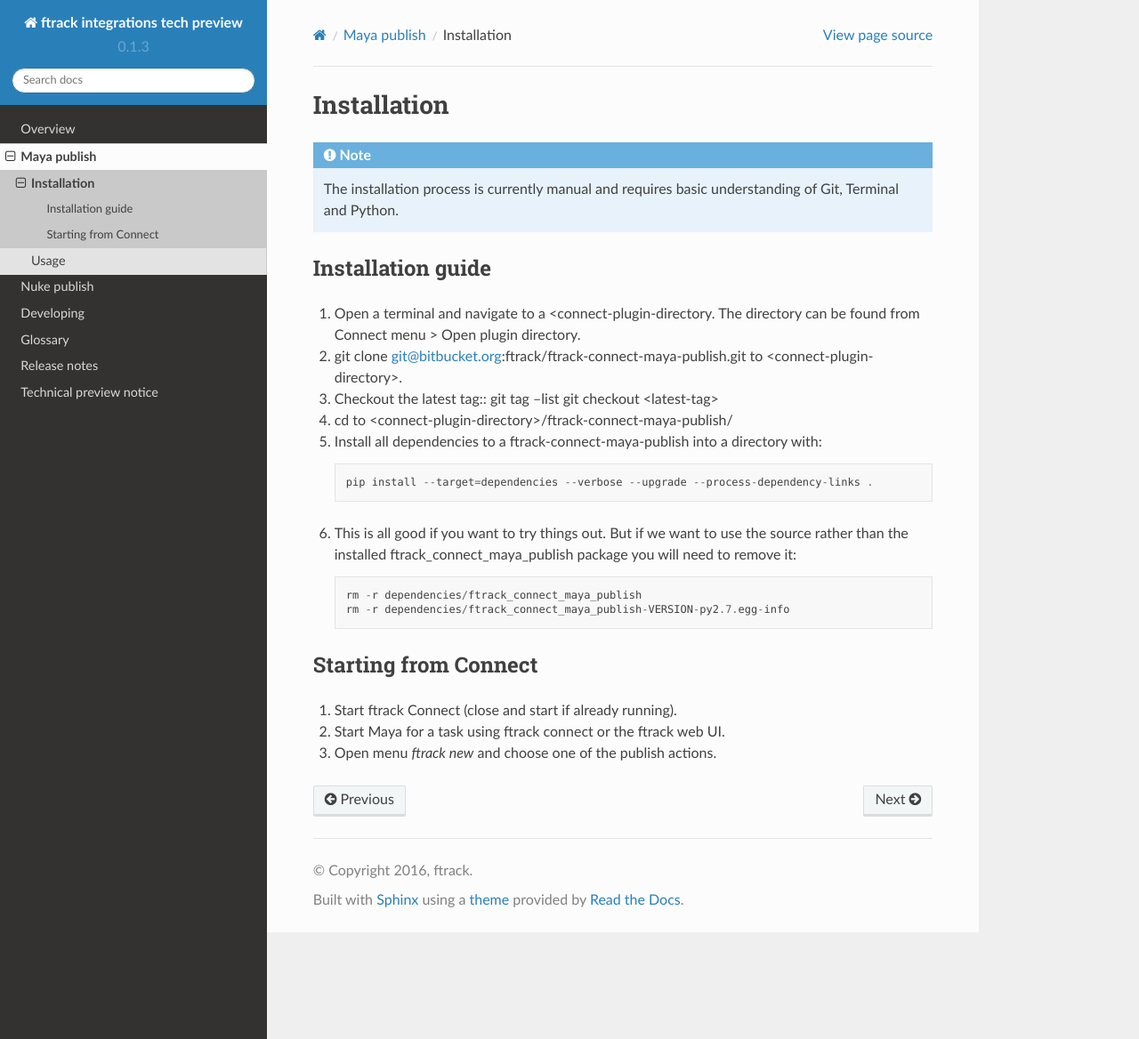
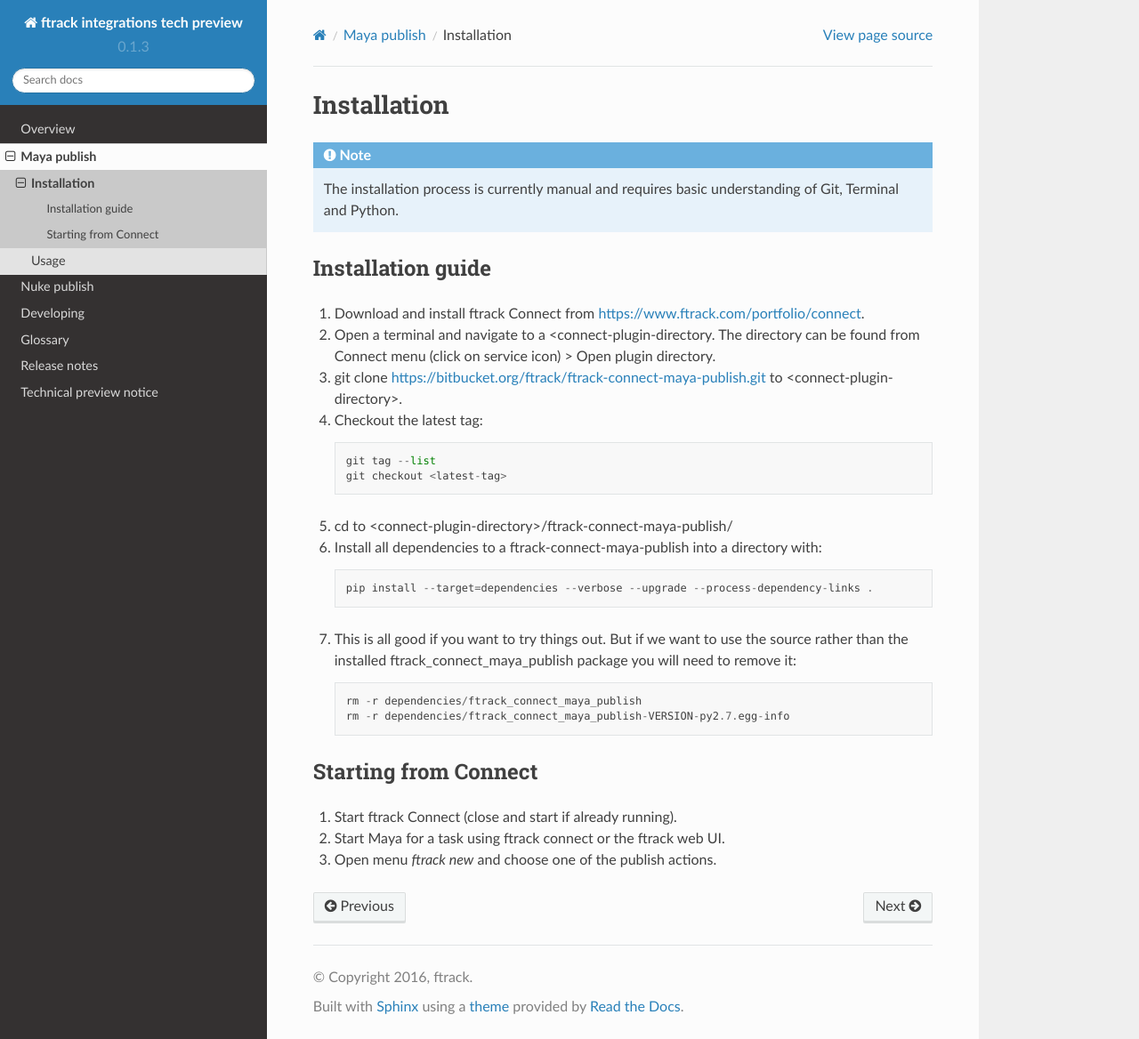
Before and after one commit to ftrackhq/ftrack-connect-documentation, a Sphinx documentation site: the page built from doc/maya/installation.rst, in a window 1280 px wide and 1168 px high. Shown: the whole window at 89% size. Built offline with Sphinx 7.4.7 and the Read the Docs theme 2.0.0, drawn with Linux system fonts in a browser that asks for light colours.

Commit message:
Improve installation instructions

```diff
--- a/doc/maya/installation.rst
+++ b/doc/maya/installation.rst
@@ -15,13 +15,18 @@ Installation
 Installation guide
 ==================
 
+#.  Download and install ftrack Connect from
+    https://www.ftrack.com/portfolio/connect.
 #.  Open a terminal and navigate to a <connect-plugin-directory. The directory
-    can be found from Connect menu > Open plugin directory.
-#.  git clone git@bitbucket.org:ftrack/ftrack-connect-maya-publish.git to
+    can be found from Connect menu (click on service icon) > Open plugin
+    directory.
+#.  git clone https://bitbucket.org/ftrack/ftrack-connect-maya-publish.git to
     <connect-plugin-directory>.
 #.  Checkout the latest tag::
-    git tag --list
-    git checkout <latest-tag>
+
+        git tag --list
+        git checkout <latest-tag>
+
 #.  cd to <connect-plugin-directory>/ftrack-connect-maya-publish/
 #.  Install all dependencies to a ftrack-connect-maya-publish into a directory
     with::
```
Also changed, not shown: doc/nuke/installation.rst (+9 -4 lines).
